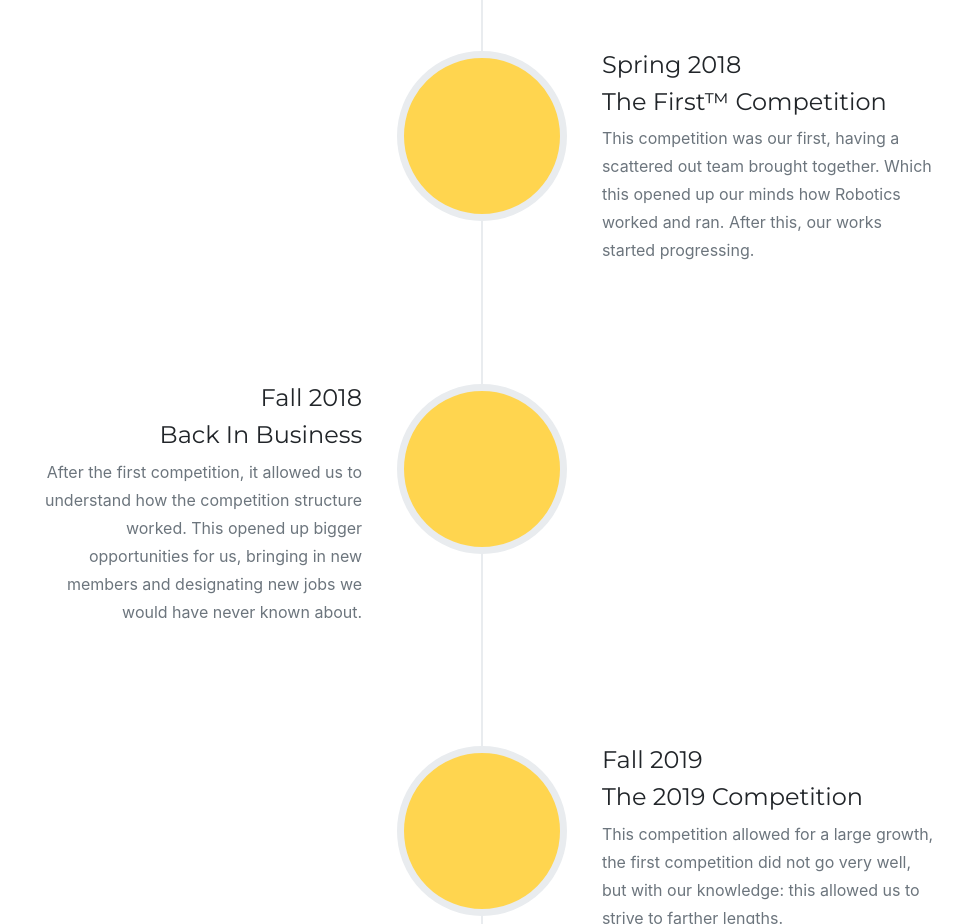
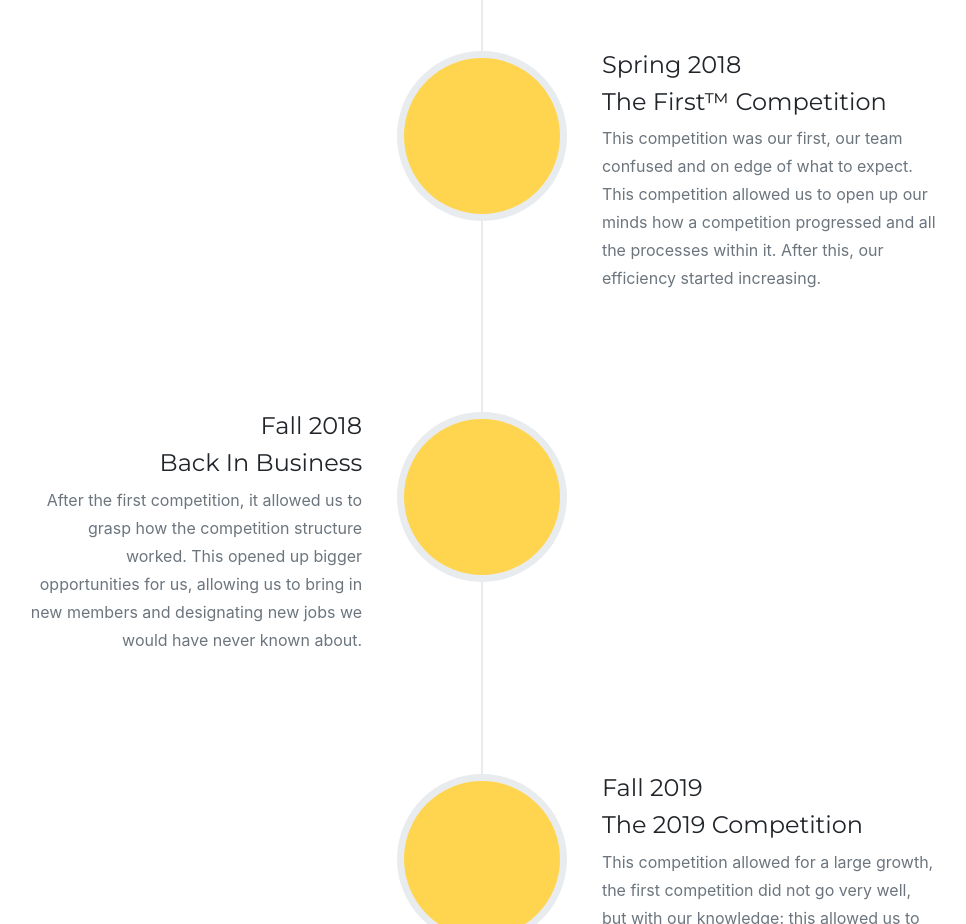
Before and after one commit to FRC6834/Website, a website with bundled scripts: page index.htm in a window 1280 px wide. Shown: the part 3460-4384 px from the top of the page, without its empty margins (158-1124 px from the left). Built offline with nearby package versions, Linux system fonts and the light colour scheme; files whose address does not match are found by name; a web font is replaced by a local one.

Commit message:
grammar fixes; -ik

```diff
--- a/index.htm
+++ b/index.htm
@@ -224,7 +224,9 @@
                   <h4 class="subheading">The Beginning</h4>
                 </div>
                 <div class="timeline-body">
-                  <p class="text-muted">FIRST Team #6834 was founded in 2017 by Robert Adams, Emory George, Dale Fife, and Melissa Ladowitz with a mission to deliver an enriched STEM learning experience.</p>
+                  <p class="text-muted">
+                    FIRST Team #6834 was founded in 2017 by Robert Adams, Emory George, Dale Fife, and Melissa Ladowitz with a mission to deliver an enriched STEM learning experience.
+                  </p>
                 </div>
               </div>
             </li>
@@ -238,7 +240,11 @@
                   <h4 class="subheading">The First™ Competition</h4>
                 </div>
                 <div class="timeline-body">
-                  <p class="text-muted">This competition was our first, having a scattered out team brought together. Which this opened up our minds how Robotics worked and ran. After this, our works started progressing.</p>
+                  <p class="text-muted">
+                    This competition was our first, our team confused and on edge of what to expect.
+                    This competition allowed us to open up our minds how a competition progressed and all the processes within it.
+                    After this, our efficiency started increasing.
+                  </p>
                 </div>
               </div>
             </li>
@@ -253,8 +259,8 @@
                 </div>
                 <div class="timeline-body">
                   <p class="text-muted">
-                    After the first competition, it allowed us to understand how the competition structure worked.
-                    This opened up bigger opportunities for us, bringing in new members and designating new jobs we would have never known about.
+                    After the first competition, it allowed us to grasp how the competition structure worked.
+                    This opened up bigger opportunities for us, allowing us to bring in new members and designating new jobs we would have never known about.
                   </p>
                 </div>
               </div>
```
